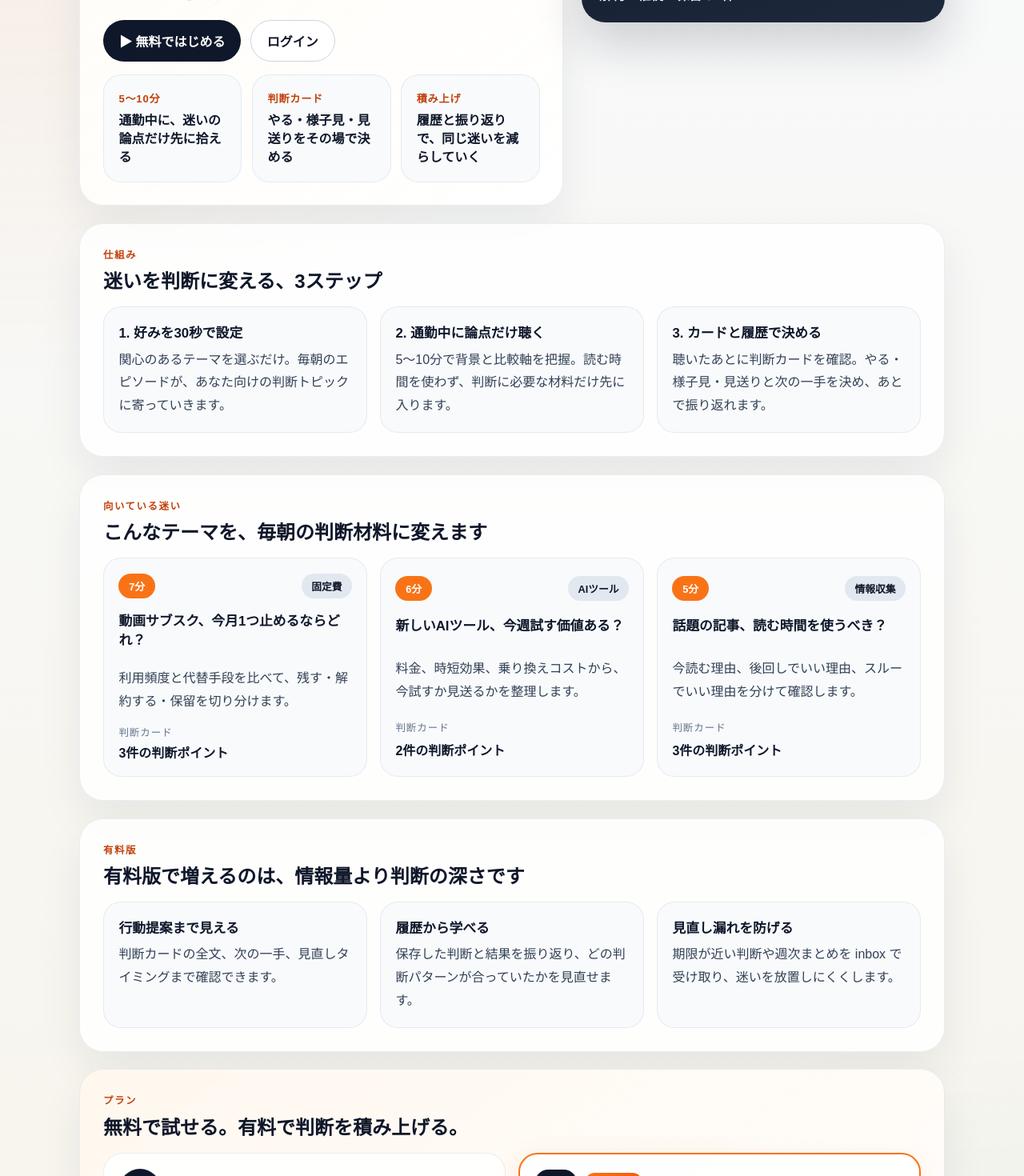
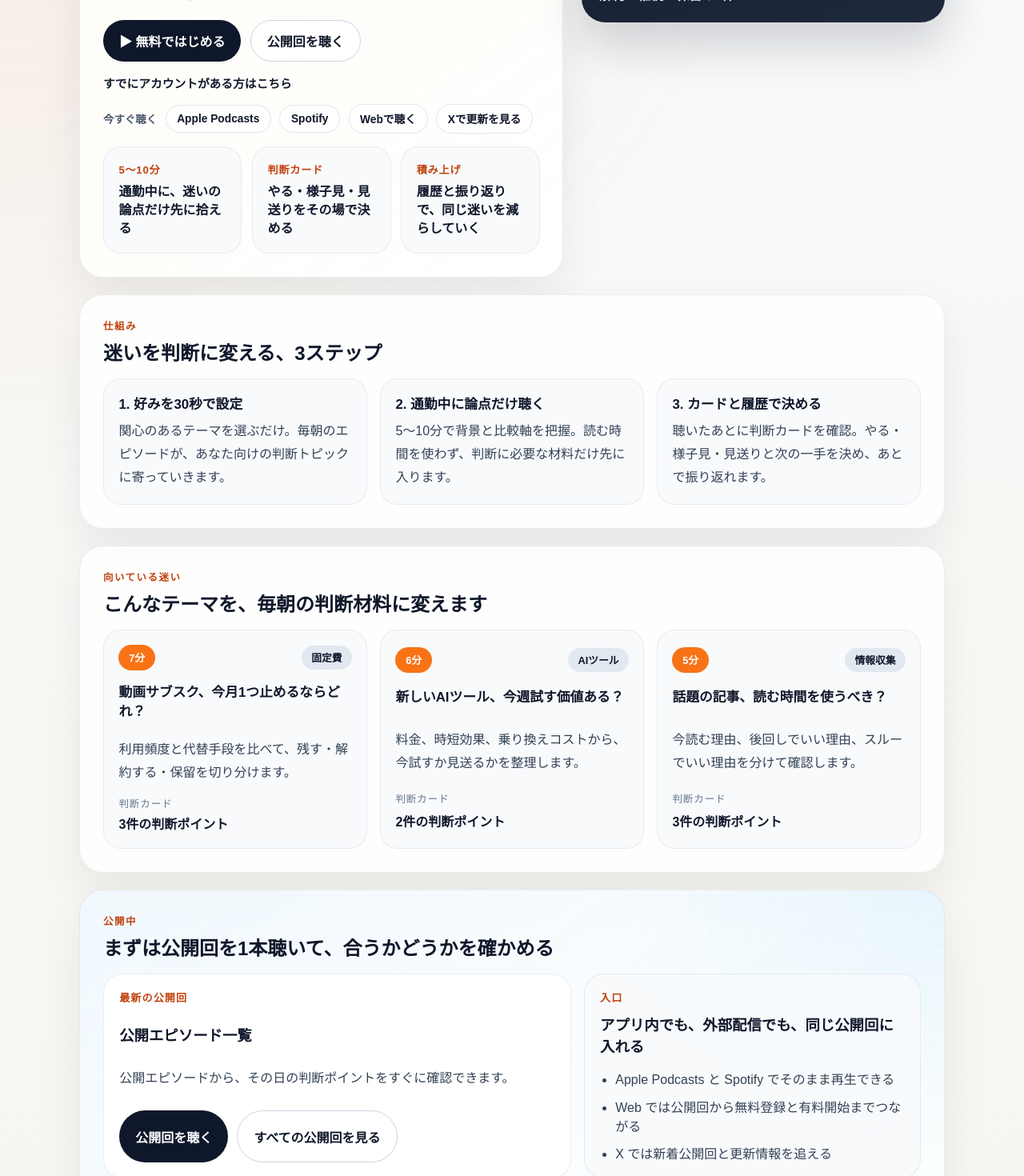
Before and after one commit to Gosshi/ai-podcast-platform, a Next.js app: page / in a window 1280 px wide. Shown: the part 460-1930 px from the top of the page at 80% size. Built offline with nearby package versions, Linux system fonts and the light colour scheme; no server answers.

Commit message:
Strengthen home discovery paths

```diff
--- a/app/components/SiteFooter.tsx
+++ b/app/components/SiteFooter.tsx
@@ -3,23 +3,29 @@
 import { usePathname } from "next/navigation";
 import TrackedLink from "@/app/components/TrackedLink";
 import { SITE_NAME } from "@/src/lib/brand";
+import {
+  APPLE_PODCASTS_SHOW_URL,
+  PUBLIC_EPISODES_URL,
+  SPOTIFY_SHOW_URL,
+  X_PROFILE_URL
+} from "@/src/lib/publicLinks";
 import styles from "./site-footer.module.css";
 
 const FOOTER_LINKS = [
   {
-    href: "https://podcasts.apple.com/jp/podcast/%E5%88%A4%E6%96%AD%E3%81%AE%E3%81%98%E3%81%8B%E3%82%93-by-signalmove/id1887020163",
+    href: APPLE_PODCASTS_SHOW_URL,
     label: "Apple Podcasts"
   },
   {
-    href: "https://open.spotify.com/show/6nswsdY9ScaOvaLBkeKsFH",
+    href: SPOTIFY_SHOW_URL,
     label: "Spotify"
   },
   {
-    href: "https://x.com/signalmove_jp",
+    href: X_PROFILE_URL,
     label: "X"
   },
   {
-    href: "/episodes",
+    href: PUBLIC_EPISODES_URL,
     label: "公開エピソード"
   },
   {
--- a/app/home.module.css
+++ b/app/home.module.css
@@ -73,6 +73,48 @@
 
 .lead {
   max-width: 48rem;
+}
+
+.microActions {
+  display: flex;
+  flex-wrap: wrap;
+  gap: 0.75rem;
+  align-items: center;
+}
+
+.inlineLink {
+  color: #0f172a;
+  font-size: 0.92rem;
+  font-weight: 700;
+  text-decoration: none;
+}
+
+.listenRow {
+  display: flex;
+  flex-wrap: wrap;
+  gap: 0.65rem;
+  align-items: center;
+}
+
+.listenLabel {
+  color: #475569;
+  font-size: 0.84rem;
+  font-weight: 700;
+}
+
+.listenChip {
+  display: inline-flex;
+  align-items: center;
+  justify-content: center;
+  min-height: 2.2rem;
+  padding: 0.45rem 0.85rem;
+  border-radius: 999px;
+  border: 1px solid rgba(15, 23, 42, 0.1);
+  background: rgba(255, 255, 255, 0.9);
+  color: #0f172a;
+  font-size: 0.86rem;
+  font-weight: 700;
+  text-decoration: none;
 }
 
 .ctaRow {
@@ -261,7 +303,8 @@
 
 .featureGrid,
 .sampleGrid,
-.membershipGrid {
+.membershipGrid,
+.discoveryGrid {
   display: grid;
   gap: 1rem;
 }
@@ -279,6 +322,69 @@
 
 .membershipGrid {
   grid-template-columns: repeat(2, minmax(0, 1fr));
+}
+
+.discoverySection {
+  background:
+    radial-gradient(circle at top right, rgba(14, 165, 233, 0.08), transparent 36%),
+    linear-gradient(145deg, rgba(240, 249, 255, 0.88), rgba(255, 255, 255, 0.92));
+}
+
+.discoveryGrid {
+  grid-template-columns: minmax(0, 1.25fr) minmax(280px, 0.9fr);
+}
+
+.discoveryCard,
+.discoveryCardMuted {
+  display: grid;
+  gap: 0.85rem;
+  padding: 1.2rem;
+  border-radius: 24px;
+  border: 1px solid rgba(148, 163, 184, 0.18);
+}
+
+.discoveryCard {
+  background: rgba(255, 255, 255, 0.92);
+}
+
+.discoveryCardMuted {
+  background: rgba(248, 250, 252, 0.88);
+}
+
+.discoveryCard h3,
+.discoveryCardMuted h3 {
+  margin: 0;
+  font-size: 1.15rem;
+  line-height: 1.45;
+}
+
+.discoveryCard p,
+.discoveryCardMuted p {
+  margin: 0;
+  line-height: 1.75;
+  color: var(--color-text-body);
+}
+
+.discoveryLabel {
+  color: #c2410c;
+  font-size: 0.82rem;
+  font-weight: 800;
+  letter-spacing: 0.08em;
+  text-transform: uppercase;
+}
+
+.discoveryActions {
+  display: flex;
+  flex-wrap: wrap;
+  gap: 0.7rem;
+}
+
+.discoveryList {
+  margin: 0;
+  padding-left: 1.2rem;
+  display: grid;
+  gap: 0.65rem;
+  color: var(--color-text-body);
 }
 
 .membershipCard {
@@ -440,7 +546,8 @@
   .stats,
   .featureGrid,
   .sampleGrid,
-  .membershipGrid {
+  .membershipGrid,
+  .discoveryGrid {
     grid-template-columns: 1fr;
   }
 
@@ -457,4 +564,14 @@
   .sampleCard {
     display: none;
   }
+
+  .listenRow {
+    align-items: stretch;
+  }
+
+  .listenChip,
+  .primaryLink,
+  .secondaryLink {
+    width: 100%;
+  }
 }
--- a/app/page.tsx
+++ b/app/page.tsx
@@ -1,8 +1,16 @@
 import AnalyticsPageView from "@/app/components/AnalyticsPageView";
 import TrackedLink from "@/app/components/TrackedLink";
+import { loadPublishedEpisodes } from "@/app/lib/episodes";
 import { buildLoginPath, buildOnboardingPath } from "@/app/lib/onboarding";
 import { getViewerFromCookies } from "@/app/lib/viewer";
 import { BRAND_NAME, SITE_NAME } from "@/src/lib/brand";
+import { buildPublicEpisodePath } from "@/src/lib/episodeLinks";
+import {
+  APPLE_PODCASTS_SHOW_URL,
+  PUBLIC_EPISODES_URL,
+  SPOTIFY_SHOW_URL,
+  X_PROFILE_URL
+} from "@/src/lib/publicLinks";
 import { MONTHLY_PRICE_YEN, resolveSubscriptionTrialLabel } from "@/src/lib/subscriptionPlan";
 import styles from "./home.module.css";
 
@@ -40,13 +48,27 @@ const SAMPLE_EPISODES = [
 export default async function HomePage() {
   const viewer = await getViewerFromCookies();
   const trialLabel = resolveSubscriptionTrialLabel();
+  const { episodes } = await loadPublishedEpisodes({
+    genreFilter: null,
+    isPaid: viewer?.isPaid ?? false,
+    userId: viewer?.userId ?? null
+  });
+  const featuredEpisode =
+    episodes.find((episode) => episode.lang === "ja") ?? episodes[0] ?? null;
+  const featuredEpisodeHref = featuredEpisode
+    ? buildPublicEpisodePath(featuredEpisode.id)
+    : "/episodes";
+  const featuredEpisodeSummary =
+    featuredEpisode?.description?.trim() ||
+    featuredEpisode?.preview_text?.trim() ||
+    "公開エピソードから、その日の判断ポイントをすぐに確認できます。";
 
   const onboardingHref = buildOnboardingPath("/decisions");
   const loginHref = buildLoginPath("/decisions");
   const startHref = viewer ? "/decisions" : loginHref;
   const startLabel = viewer ? "今日のエピソードを聴く" : "無料ではじめる";
-  const secondaryHref = viewer ? onboardingHref : loginHref;
-  const secondaryLabel = viewer ? "好みを設定する" : "ログイン";
+  const secondaryHref = viewer ? onboardingHref : featuredEpisodeHref;
+  const secondaryLabel = viewer ? "好みを設定する" : "公開回を聴く";
 
   return (
     <main className={styles.page}>
@@ -88,6 +110,85 @@ export default async function HomePage() {
                 }}
               >
                 {secondaryLabel}
+              </TrackedLink>
+            </div>
+
+            {!viewer ? (
+              <div className={styles.microActions}>
+                <TrackedLink
+                  href={loginHref}
+                  className={styles.inlineLink}
+                  eventName="landing_cta_click"
+                  eventProperties={{
+                    page: "/",
+                    source: "landing_login_link",
+                    destination: loginHref
+                  }}
+                >
+                  すでにアカウントがある方はこちら
+                </TrackedLink>
+              </div>
+            ) : null}
+
+            <div className={styles.listenRow}>
+              <span className={styles.listenLabel}>今すぐ聴く</span>
+              <TrackedLink
+                href={APPLE_PODCASTS_SHOW_URL}
+                className={styles.listenChip}
+                eventName="landing_cta_click"
+                eventProperties={{
+                  page: "/",
+                  source: "landing_listen_row",
+                  destination: APPLE_PODCASTS_SHOW_URL,
+                  channel: "apple_podcasts"
+                }}
+                target="_blank"
+                rel="noreferrer"
+              >
+                Apple Podcasts
+              </TrackedLink>
+              <TrackedLink
+                href={SPOTIFY_SHOW_URL}
+                className={styles.listenChip}
+                eventName="landing_cta_click"
+                eventProperties={{
+                  page: "/",
+                  source: "landing_listen_row",
+                  destination: SPOTIFY_SHOW_URL,
+                  channel: "spotify"
+                }}
+                target="_blank"
+                rel="noreferrer"
+              >
+                Spotify
+              </TrackedLink>
+              <TrackedLink
+                href={PUBLIC_EPISODES_URL}
+                className={styles.listenChip}
+                eventName="landing_cta_click"
+                eventProperties={{
+                  page: "/",
+                  source: "landing_listen_row",
+                  destination: PUBLIC_EPISODES_URL,
+                  channel: "web"
+                }}
+              >
+                Webで聴く
+              </TrackedLink>
+              <TrackedLink
+                href={X_PROFILE_URL}
+                className={styles.listenChip}
+                eventName="landing_cta_click"
+                eventProperties={{
+                  page: "/",
+                  source: "landing_listen_row",
+                  destination: X_PROFILE_URL,
+                  channel: "x"
+                }}
+                target="_blank"
+                rel="noreferrer"
+              >
+                Xで更新を見る
               </TrackedLink>
             </div>
 
@@ -188,6 +289,55 @@ export default async function HomePage() {
                 </dl>
               </article>
             ))}
+          </div>
+        </section>
+
+        <section className={`${styles.section} ${styles.discoverySection}`.trim()}>
+          <div className={styles.sectionHeader}>
+            <p className={styles.eyebrow}>公開中</p>
+            <h2>まずは公開回を1本聴いて、合うかどうかを確かめる</h2>
+          </div>
+          <div className={styles.discoveryGrid}>
+            <article className={styles.discoveryCard}>
+              <span className={styles.discoveryLabel}>最新の公開回</span>
+              <h3>{featuredEpisode?.title ?? "公開エピソード一覧"}</h3>
+              <p>{featuredEpisodeSummary}</p>
+              <div className={styles.discoveryActions}>
+                <TrackedLink
+                  href={featuredEpisodeHref}
+                  className={styles.primaryLink}
+                  eventName="landing_cta_click"
+                  eventProperties={{
+                    page: "/",
+                    source: "landing_featured_episode",
+                    destination: featuredEpisodeHref
+                  }}
+                >
+                  公開回を聴く
+                </TrackedLink>
+                <TrackedLink
+                  href="/episodes"
+                  className={styles.secondaryLink}
+                  eventName="landing_cta_click"
+                  eventProperties={{
+                    page: "/",
+                    source: "landing_episode_index",
+                    destination: "/episodes"
+                  }}
+                >
+                  すべての公開回を見る
+                </TrackedLink>
+              </div>
+            </article>
+            <article className={styles.discoveryCardMuted}>
+              <span className={styles.discoveryLabel}>入口</span>
+              <h3>アプリ内でも、外部配信でも、同じ公開回に入れる</h3>
+              <ul className={styles.discoveryList}>
+                <li>Apple Podcasts と Spotify でそのまま再生できる</li>
+                <li>Web では公開回から無料登録と有料開始までつながる</li>
+                <li>X では新着公開回と更新情報を追える</li>
+              </ul>
+            </article>
           </div>
         </section>
 
--- /dev/null
+++ b/src/lib/publicLinks.ts
@@ -0,0 +1,9 @@
+import { DEFAULT_SITE_URL } from "./brand";
+
+const SITE_URL = process.env.NEXT_PUBLIC_SITE_URL?.trim() || DEFAULT_SITE_URL;
+
+export const APPLE_PODCASTS_SHOW_URL =
+  "https://podcasts.apple.com/jp/podcast/%E5%88%A4%E6%96%AD%E3%81%AE%E3%81%98%E3%81%8B%E3%82%93-by-signalmove/id1887020163";
+export const SPOTIFY_SHOW_URL = "https://open.spotify.com/show/6nswsdY9ScaOvaLBkeKsFH";
+export const X_PROFILE_URL = "https://x.com/signalmove_jp";
+export const PUBLIC_EPISODES_URL = `${SITE_URL}/episodes`;
```
